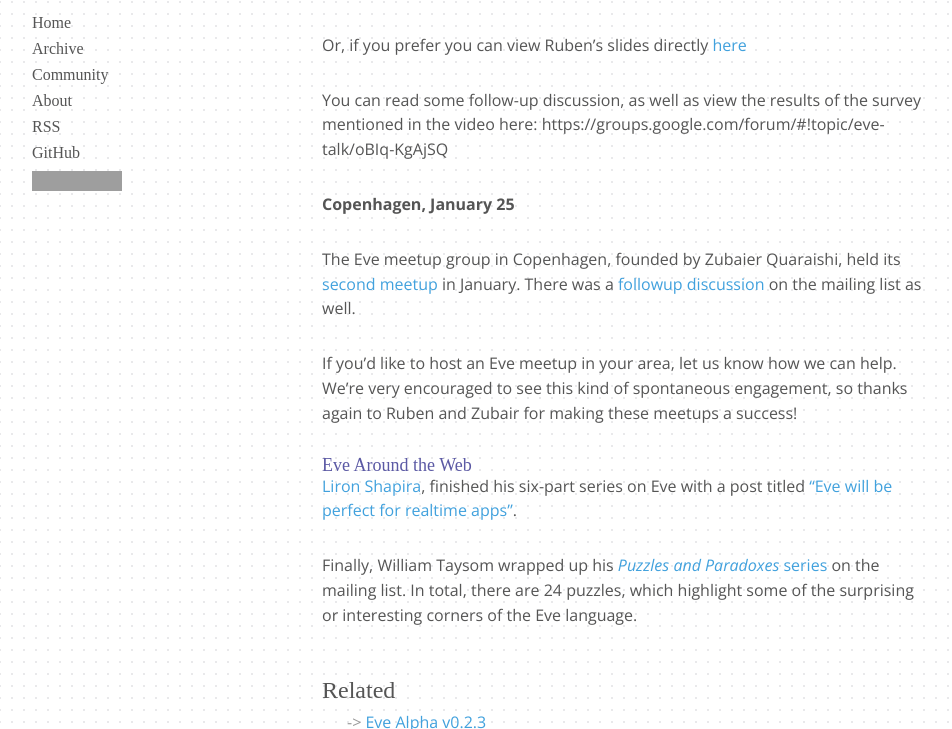
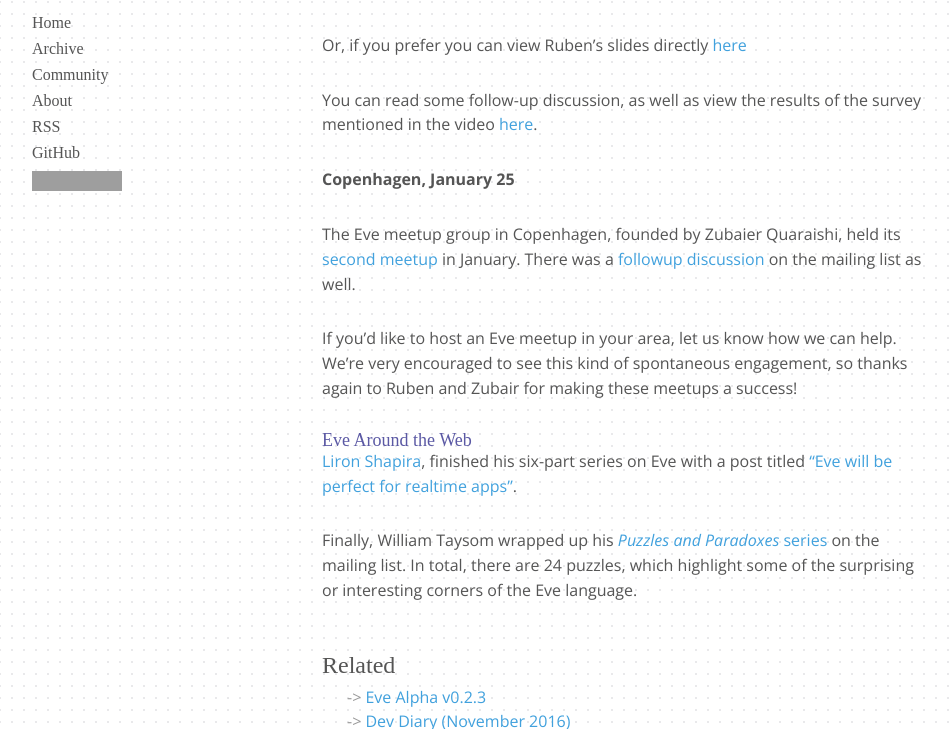
Before and after one commit to Kodowa/incidentalcomplexity, a Jekyll site: the page built from _posts/2017-02-05-december-january.md, in a window 1280 px wide and 900 px high, scrolled down 2749 px, cut to the strip 171-900 px from the top of the window. Shown: the whole strip, without its empty margins (18-970 px from the left). Built offline with Jekyll 4.4.1, drawn with Linux system fonts in a browser that asks for light colours; some web fonts are replaced; grey boxes are pictures that could not be loaded.

Commit message:
Fix link

```diff
--- a/_posts/2017-02-05-december-january.md
+++ b/_posts/2017-02-05-december-january.md
@@ -75,7 +75,7 @@
 
 Or, if you prefer you can view Ruben's slides directly [here](https://docs.google.com/presentation/d/1honhRiF6TVWz9kGh90WG3hKWJmgRe9MhyRGoYrOFgFo/edit?usp=sharing)
 
-You can read some follow-up discussion, as well as view the results of the survey mentioned in the video here: https://groups.google.com/forum/#!topic/eve-talk/oBIq-KgAjSQ
+You can read some follow-up discussion, as well as view the results of the survey mentioned in the video [here](https://groups.google.com/forum/#!topic/eve-talk/oBIq-KgAjSQ).
 
 **Copenhagen, January 25**
 
```
